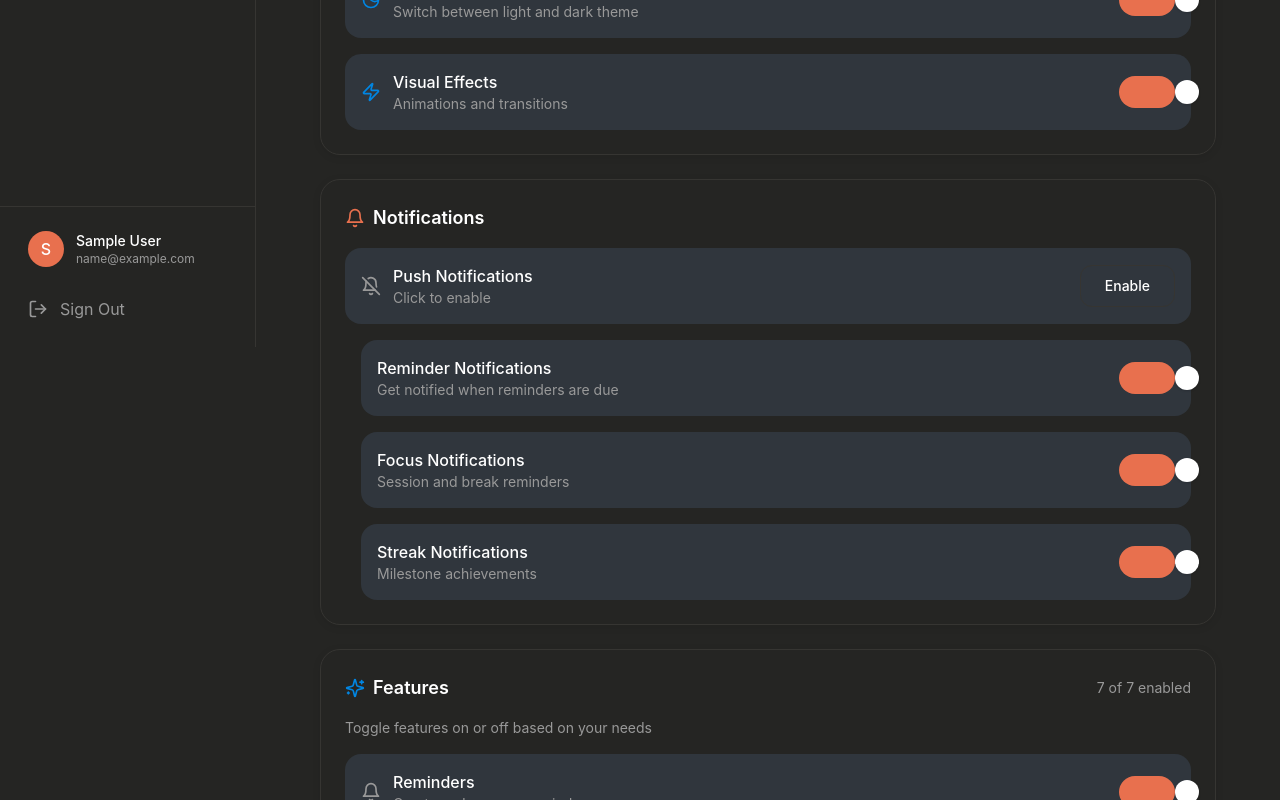
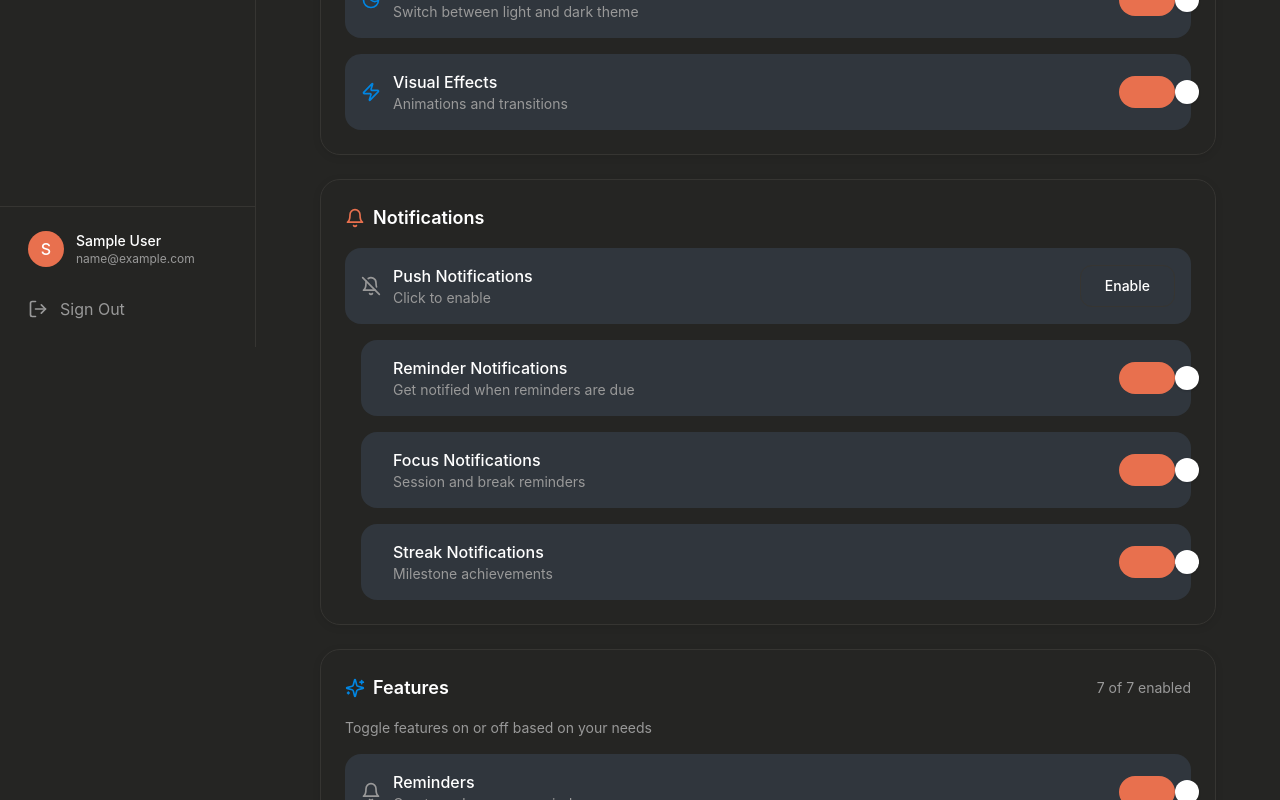
Before and after one commit to misaelec/NudgeWeb, a Next.js app: page /app/settings in a window 1280 px wide. Shown: the part 453-1253 px from the top of the page. Built offline with nearby package versions, Linux system fonts and the light colour scheme; no server answers; sample sign-in values are in the browser's storage.

Commit message:
Fixed settings toggles and features hiding.

```diff
--- a/app/app/settings/page.tsx
+++ b/app/app/settings/page.tsx
@@ -254,7 +254,7 @@ export default function SettingsPage() {
 
                 {notificationsEnabled && (
                   <>
-                    <div className="flex items-center justify-between p-4 bg-surface-secondary rounded-apple-lg ml-4">
+                    <div className="flex items-center justify-between p-4 bg-surface-secondary rounded-apple-lg ml-4 pl-8">
                       <div>
                         <p className="font-medium text-text-primary">Reminder Notifications</p>
                         <p className="text-sm text-text-tertiary">Get notified when reminders are due</p>
@@ -273,7 +273,7 @@ export default function SettingsPage() {
                       </button>
                     </div>
 
-                    <div className="flex items-center justify-between p-4 bg-surface-secondary rounded-apple-lg ml-4">
+                    <div className="flex items-center justify-between p-4 bg-surface-secondary rounded-apple-lg ml-4 pl-8">
                       <div>
                         <p className="font-medium text-text-primary">Focus Notifications</p>
                         <p className="text-sm text-text-tertiary">Session and break reminders</p>
@@ -292,7 +292,7 @@ export default function SettingsPage() {
                       </button>
                     </div>
 
-                    <div className="flex items-center justify-between p-4 bg-surface-secondary rounded-apple-lg ml-4">
+                    <div className="flex items-center justify-between p-4 bg-surface-secondary rounded-apple-lg ml-4 pl-8">
                       <div>
                         <p className="font-medium text-text-primary">Streak Notifications</p>
                         <p className="text-sm text-text-tertiary">Milestone achievements</p>
--- a/components/Sidebar.tsx
+++ b/components/Sidebar.tsx
@@ -14,19 +14,21 @@ import {
   BarChart3
 } from 'lucide-react'
 import { useAuth } from './Providers'
-
-const navItems = [
-  { href: '/app/reminders', icon: Bell, label: 'Reminders' },
-  { href: '/app', icon: BarChart3, label: 'Statistics' },
-  { href: '/app/focus', icon: Focus, label: 'Focus' },
-  { href: '/app/calendar', icon: Calendar, label: 'Calendar' },
-  { href: '/app/journal', icon: BookOpen, label: 'Journal' },
-  { href: '/app/settings', icon: Settings, label: 'Settings' },
-]
+import { useStore } from '@/lib/store'
 
 export default function Sidebar() {
   const pathname = usePathname()
   const { user, signOut } = useAuth()
+  const { featureFlags } = useStore()
+
+  const navItems = [
+    { href: '/app/reminders', icon: Bell, label: 'Reminders', key: 'reminders' },
+    { href: '/app', icon: BarChart3, label: 'Statistics', key: null },
+    { href: '/app/focus', icon: Focus, label: 'Focus', key: 'pomodoro' },
+    { href: '/app/calendar', icon: Calendar, label: 'Calendar', key: 'calendar' },
+    { href: '/app/journal', icon: BookOpen, label: 'Journal', key: 'journal' },
+    { href: '/app/settings', icon: Settings, label: 'Settings', key: null },
+  ].filter(item => item.key === null || featureFlags?.[item.key] !== false)
 
   return (
     <aside className="fixed left-0 top-0 h-full w-64 bg-background-secondary border-r border-border-primary flex flex-col">
```
